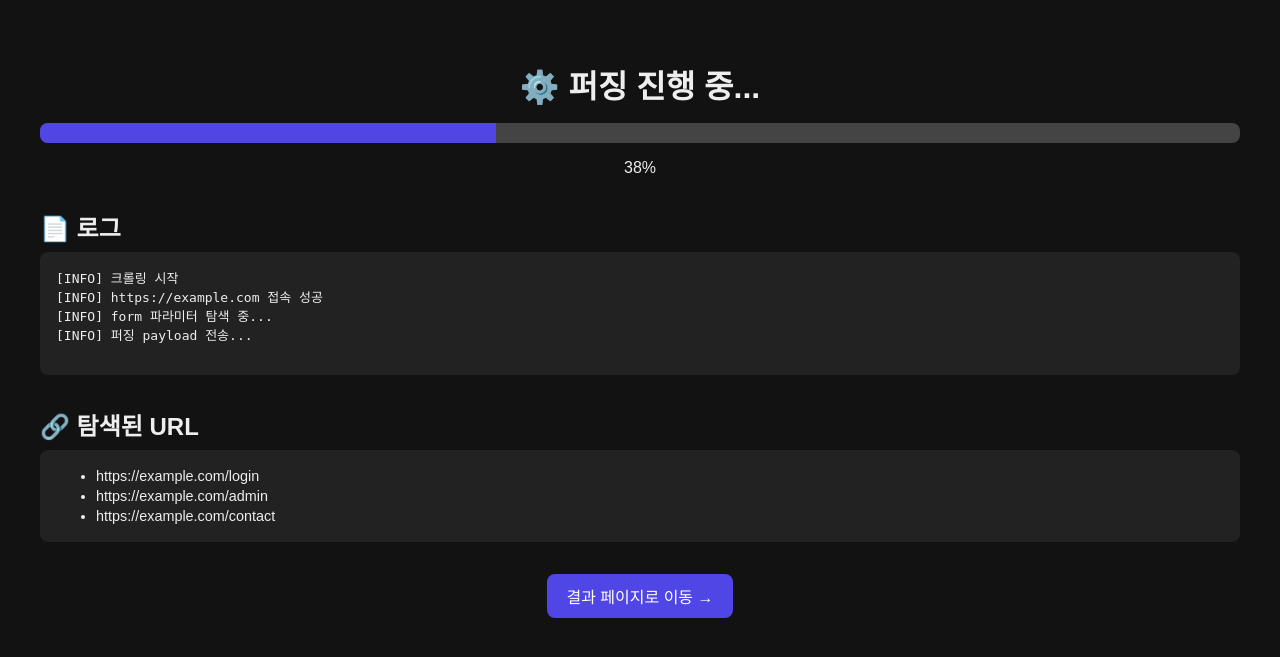
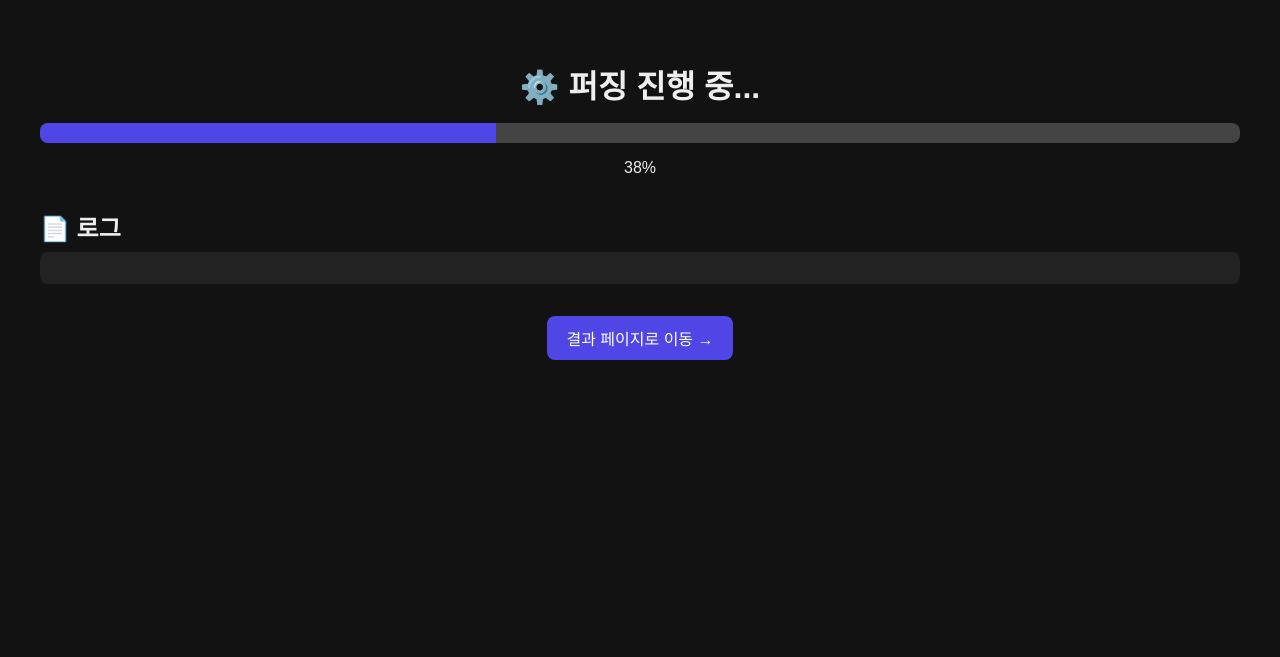
Before and after one commit to hsjsstn/WebFuzzer, a Flask app: template Fuzzer/templates/loading.html in a window 1280 px wide. Shown: the top 657 px of the page. Run offline with Flask 3, Linux system fonts and the light colour scheme; the template is opened without the code that fills it, so the values that code supplies are empty.

Commit message:
로그 연동

```diff
--- a/Fuzzer/app.py
+++ b/Fuzzer/app.py
@@ -1,9 +1,11 @@
-from flask import Flask, render_template, request, redirect, url_for, send_file
+from flask import Flask, render_template, request, redirect, url_for, send_file, jsonify
 from fuzzer import run_fuzzer
 from report import generate_pdf_report
+import threading
 import os
 
 app = Flask(__name__)
+LOG_FILE_PATH = "fuzzer.log"
 
 @app.route('/')
 def home():
@@ -17,11 +19,18 @@
     generate_pdf_report(result_data)
     return redirect(url_for('loading'))
 
-@app.route('/loading', methods=['POST'])
+
+@app.route("/loading", methods=["POST"])
 def loading():
-    url = request.form['target_url']  # home.html에서 보내는 input name="target_url"
-    urls = run_fuzzer(url)  # 여기서 fuzzer 실행
-    return render_template('loading.html', urls=urls)
+    target_url = request.form["target_url"]
+
+    # 퍼저 실행을 별도 쓰레드에서
+    def run_background():
+        run_fuzzer(target_url)  # 네 퍼저 함수
+
+    threading.Thread(target=run_background).start()
+
+    return render_template("loading.html")
 
 @app.route('/result')
 def result():
@@ -31,5 +40,15 @@
 def download():
     return send_file("results/result.pdf", as_attachment=True)
 
-if __name__ == '__main__':
-    app.run(debug=True)
+
+@app.route("/logs")
+def get_logs():
+    try:
+        with open(LOG_FILE_PATH, "r") as f:
+            lines = f.readlines()
+        return jsonify(logs=lines[-30:])  # 최근 30줄만
+    except Exception as e:
+        return jsonify(logs=[f"[ERROR] 로그 불러오기 실패: {e}"])
+
+if __name__ == "__main__":
+    app.run(debug=True, host="127.0.0.1", port=5001)
--- /dev/null
+++ b/Fuzzer/tempCodeRunnerFile.py
@@ -0,0 +1,2 @@
+if __name__ == '__main__':
+    app.run(debug=True)
--- a/Fuzzer/templates/loading.html
+++ b/Fuzzer/templates/loading.html
@@ -74,22 +74,9 @@
 
   <h2>📄 로그</h2>
   <div class="log">
-    <pre>
-[INFO] 크롤링 시작
-[INFO] https://example.com 접속 성공
-[INFO] form 파라미터 탐색 중...
-[INFO] 퍼징 payload 전송...
-    </pre>
+    <pre id="log-area">로딩 중...</pre>
   </div>
 
-  <h2>🔗 탐색된 URL</h2>
-  <div class="urls">
-    <ul>
-      <li>https://example.com/login</li>
-      <li>https://example.com/admin</li>
-      <li>https://example.com/contact</li>
-    </ul>
-  </div>
   <div style="text-align: center; margin-top: 2rem;">
     <form action="{{ url_for('result') }}" method="get">
       <button type="submit" style="padding: 0.6rem 1.2rem; font-size: 1rem; border: none; border-radius: 8px; background: #4f46e5; color: white; cursor: pointer;">
@@ -99,21 +86,31 @@
   </div>
   <script>
     let percent = 0;
+    const bar = document.getElementById('progress-bar');
+    const text = document.getElementById('progress-text');
+    const logArea = document.getElementById('log-area');
 
     function updateProgress() {
       if (percent < 100) {
-        percent += Math.floor(Math.random() * 5) + 1; // 1~5%씩 증가
-        percent = Math.min(percent, 100); // 최대 100%
-
-        const bar = document.getElementById('progress-bar');
-        const text = document.getElementById('progress-text');
-
+        percent += Math.floor(Math.random() * 5) + 1;
+        percent = Math.min(percent, 100);
         bar.style.width = percent + "%";
         text.textContent = percent + "%";
       }
     }
 
-    setInterval(updateProgress, 500); // 0.5초마다 업데이트
-    </script>
+    function updateLogs() {
+      fetch("/logs")
+        .then(res => res.json())
+        .then(data => {
+          logArea.textContent = data.logs.join('');
+          logArea.scrollTop = logArea.scrollHeight;
+        });
+    }
+
+    setInterval(updateProgress, 500);
+    setInterval(updateLogs, 2000);
+    updateLogs();
+  </script>
 </body>
 </html>
```
Also changed, not shown: 3 other files.
